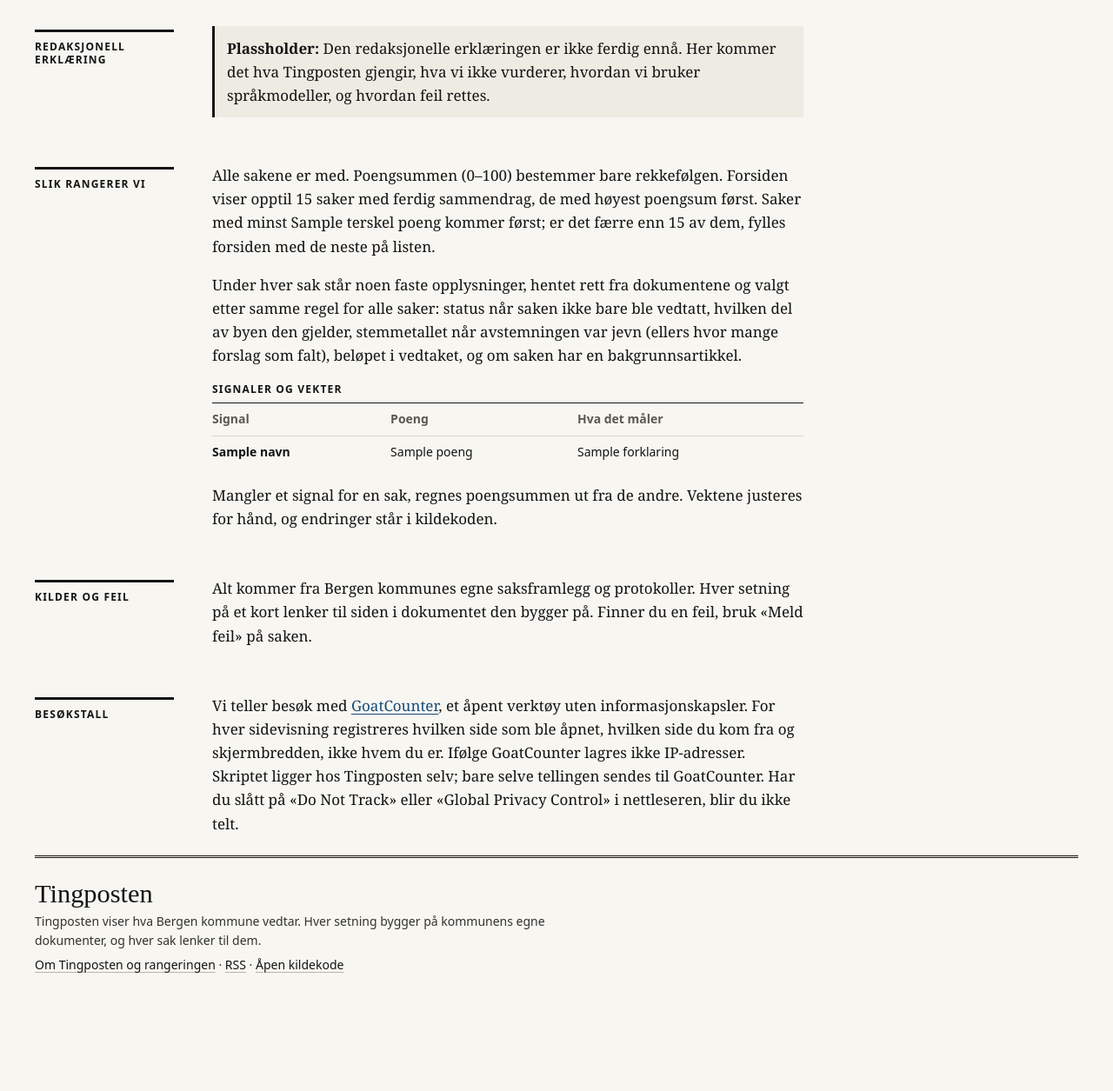
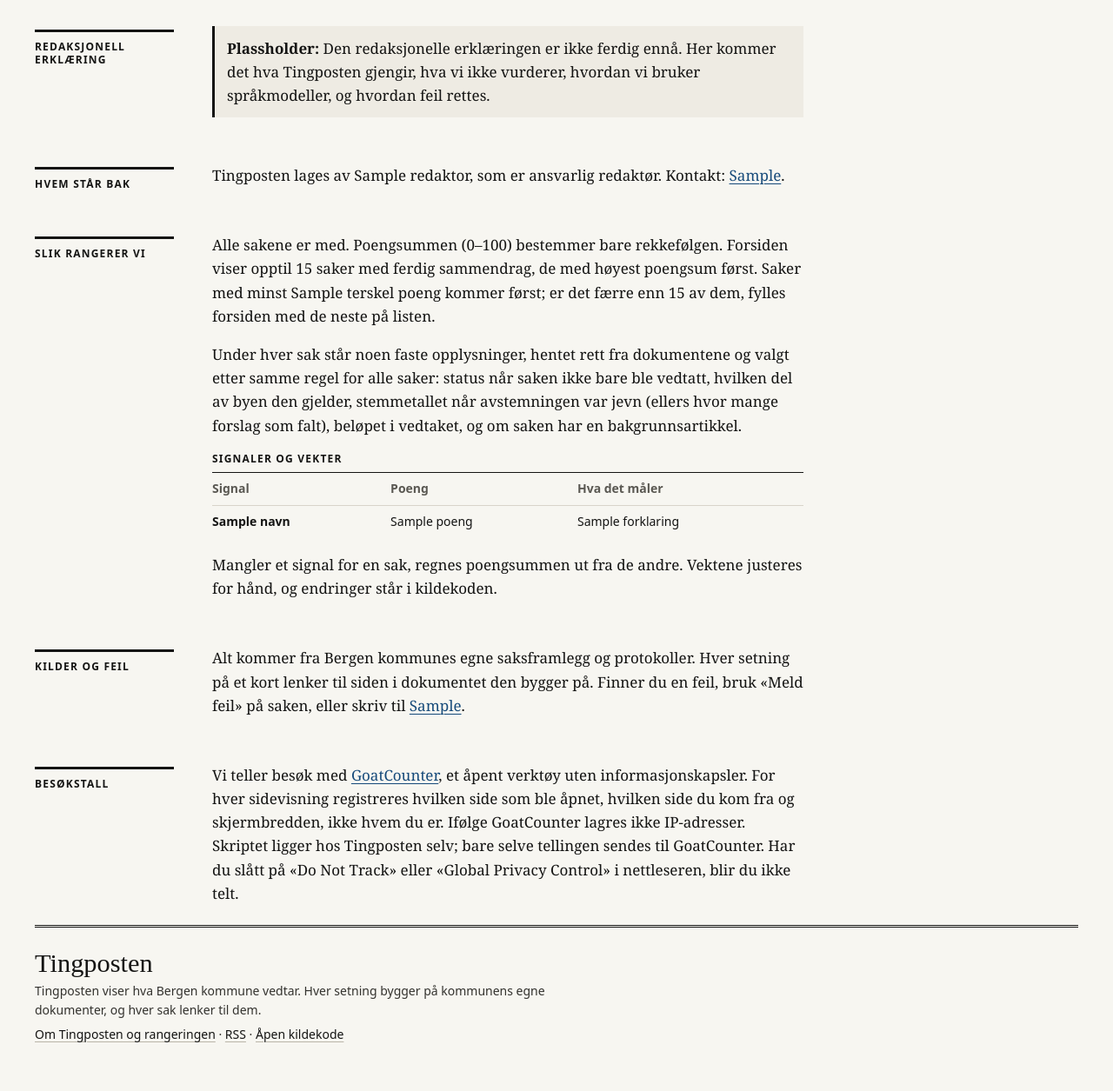
Before and after one commit to v3x4t0r/tingposten, a Python web app: template tingposten/templates/om.html in a window 1280 px wide. Shown: the part 246-1501 px from the top of the page at 87% size. Before the commit the page ends 1365 px from the top, so only its background shows below. Run offline with Jinja, Linux system fonts and the light colour scheme; the template is opened without the code that fills it: most values are stand-ins (such as "Sample title", 1, 10 or a date in 2020).

Commit message:
Ansvarlig redaktør og kontakt-e-post på Om-siden, «Meld feil» også på e-post (av til det er satt)
Co-Authored-By: Claude Opus 5.5 <noreply@anthropic.com>

```diff
--- a/tingposten/config.py
+++ b/tingposten/config.py
@@ -82,6 +82,11 @@ GOATCOUNTER = "https://v3x4t0r.goatcounter.com/count"
 GOATCOUNTER_VIA_SIDEN = False
 FREMHEVET_TERSKEL = 40  # score at or above this is highlighted on the front page
 MELD_FEIL = None  # None → GitHub issue on REPO, prefilled with the sak
+# Who stands behind the site (shown on the Om page) and where readers write.
+# None = not shown. With KONTAKT_EPOST, "Meld feil" also offers e-mail
+# (prefilled with the sak) next to the GitHub issue.
+ANSVARLIG_REDAKTOR = None
+KONTAKT_EPOST = None
 
 # Models, called through the subscription CLIs (no API keys): Claude writes
 # and classifies, Codex fact-checks — a different provider on purpose.
--- a/tingposten/templates/macros.html
+++ b/tingposten/templates/macros.html
@@ -178,3 +178,8 @@
   {% endif %}
 </figure>
 {% endmacro %}
+
+{# "Meld feil": e-mail (when there is an address) and the public GitHub issue. #}
+{% macro meld_feil(s) -%}
+{% if s.meld_feil_epost %}<a href="{{ s.meld_feil_epost }}">Skriv til oss</a> eller <a href="{{ s.meld_feil }}">meld feilen på GitHub</a>{% else %}<a href="{{ s.meld_feil }}">Meld feil</a>{% endif %}
+{%- endmacro %}
--- a/tingposten/templates/om.html
+++ b/tingposten/templates/om.html
@@ -15,7 +15,15 @@
   </div>
 </section>
 
-<section class="omdel lag" aria-labelledby="rangering">
+{% if redaktor or kontakt_epost %}
+<section class="omdel lag" aria-labelledby="bak">
+  <h2 class="etikett etikett-strek" id="bak">Hvem står bak</h2>
+  <div class="lesetekst">
+  <p>{% if redaktor %}Tingposten lages av {{ redaktor }}, som er ansvarlig redaktør.{% endif %}{% if kontakt_epost %} Kontakt: <a href="mailto:{{ kontakt_epost }}">{{ kontakt_epost }}</a>.{% endif %}</p>
+  </div>
+</section>
+
+{% endif %}<section class="omdel lag" aria-labelledby="rangering">
   <h2 class="etikett etikett-strek" id="rangering">Slik rangerer vi</h2>
   <div class="lesetekst">
   <p>Alle sakene er med. Poengsummen (0–100) bestemmer bare rekkefølgen. Forsiden viser opptil 15 saker med ferdig sammendrag, de med høyest poengsum først. Saker med minst {{ terskel }} poeng kommer først; er det færre enn 15 av dem, fylles forsiden med de neste på listen.</p>
@@ -38,7 +46,7 @@
 <section class="omdel lag" aria-labelledby="kilder">
   <h2 class="etikett etikett-strek" id="kilder">Kilder og feil</h2>
   <div class="lesetekst">
-  <p>Alt kommer fra Bergen kommunes egne saksframlegg og protokoller. Hver setning på et kort lenker til siden i dokumentet den bygger på. Finner du en feil, bruk «Meld feil» på saken.</p>
+  <p>Alt kommer fra Bergen kommunes egne saksframlegg og protokoller. Hver setning på et kort lenker til siden i dokumentet den bygger på. Finner du en feil, bruk «Meld feil» på saken{% if kontakt_epost %}, eller skriv til <a href="mailto:{{ kontakt_epost }}">{{ kontakt_epost }}</a>{% endif %}.</p>
   </div>
 </section>
 {% if goatcounter %}
```
Also changed, not shown: tests/test_side.py (+17 -0 lines), tingposten/bygg.py (+12 -0 lines), tingposten/templates/sak.html (+4 -4 lines).
